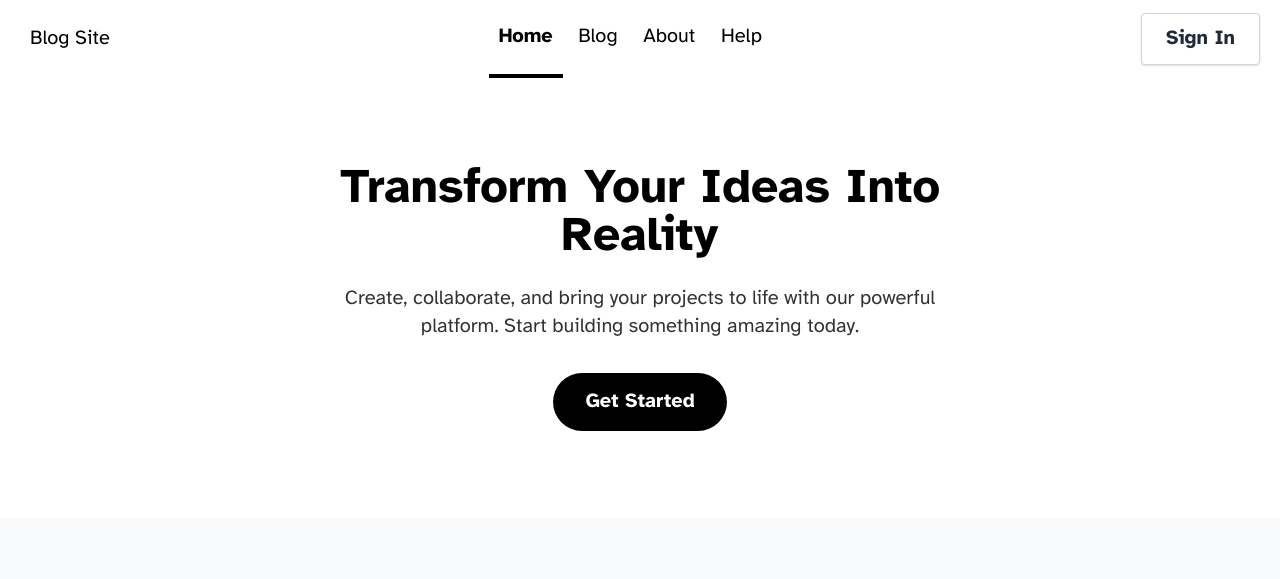
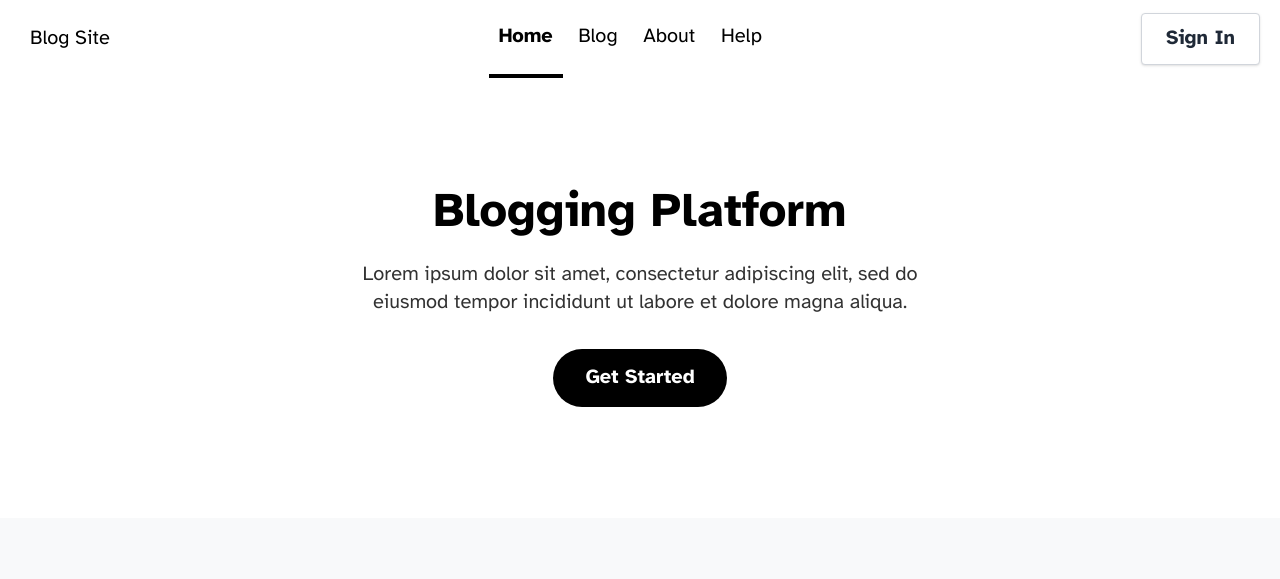
Before and after one commit to PrinYr/SecureBlog, an Astro site: page / in a window 1280 px wide. Shown: the top 579 px of the page. Built offline with nearby package versions, Linux system fonts and the light colour scheme; Astro itself is replaced by a stand-in of ours.

Commit message:
Update Homepage

```diff
--- a/src/pages/index.astro
+++ b/src/pages/index.astro
@@ -17,12 +17,10 @@ import { SITE_TITLE, SITE_DESCRIPTION } from "../consts";
         class="min-h-[40vh] flex items-center justify-center bg-white px-8"
       >
         <div class="max-w-3xl text-center text-black">
-          <h1 class="text-5xl font-bold mb-6">
-            Transform Your Ideas Into Reality
-          </h1>
+          <h1 class="text-5xl font-bold mb-6">Blogging Platform</h1>
           <p class="text-xl mb-8 opacity-80">
-            Create, collaborate, and bring your projects to life with our
-            powerful platform. Start building something amazing today.
+            Lorem ipsum dolor sit amet, consectetur adipiscing elit, sed do
+            eiusmod tempor incididunt ut labore et dolore magna aliqua.
           </p>
           <div class="flex gap-4 justify-center">
             <a
```
